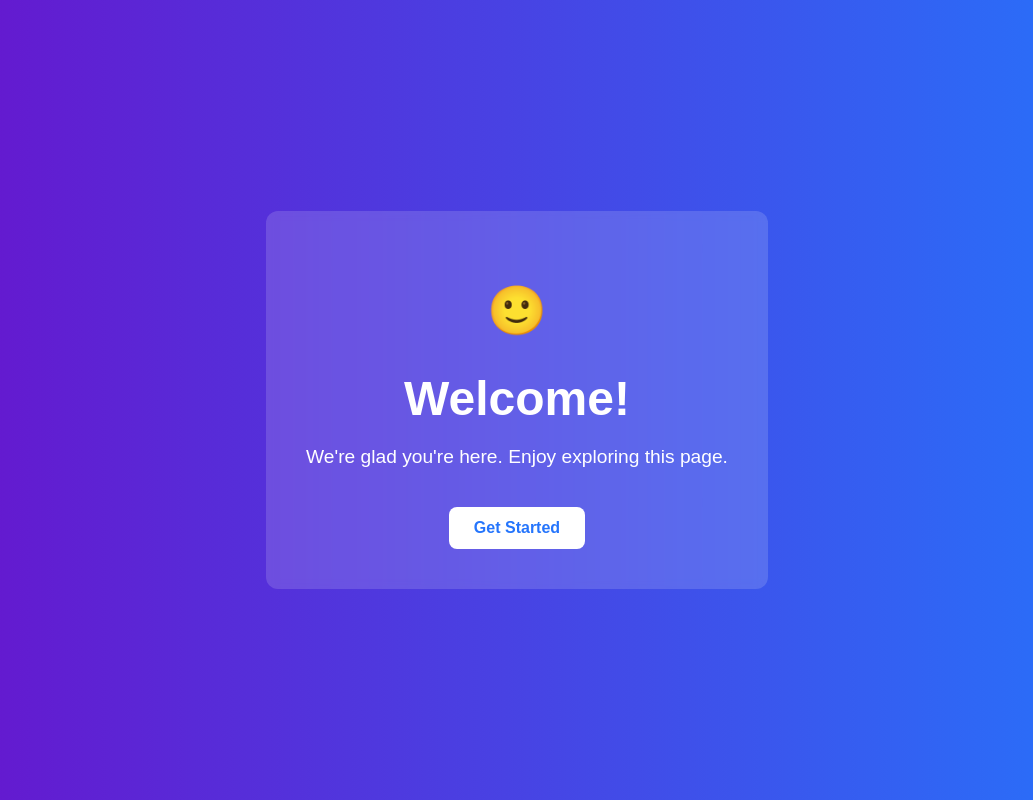
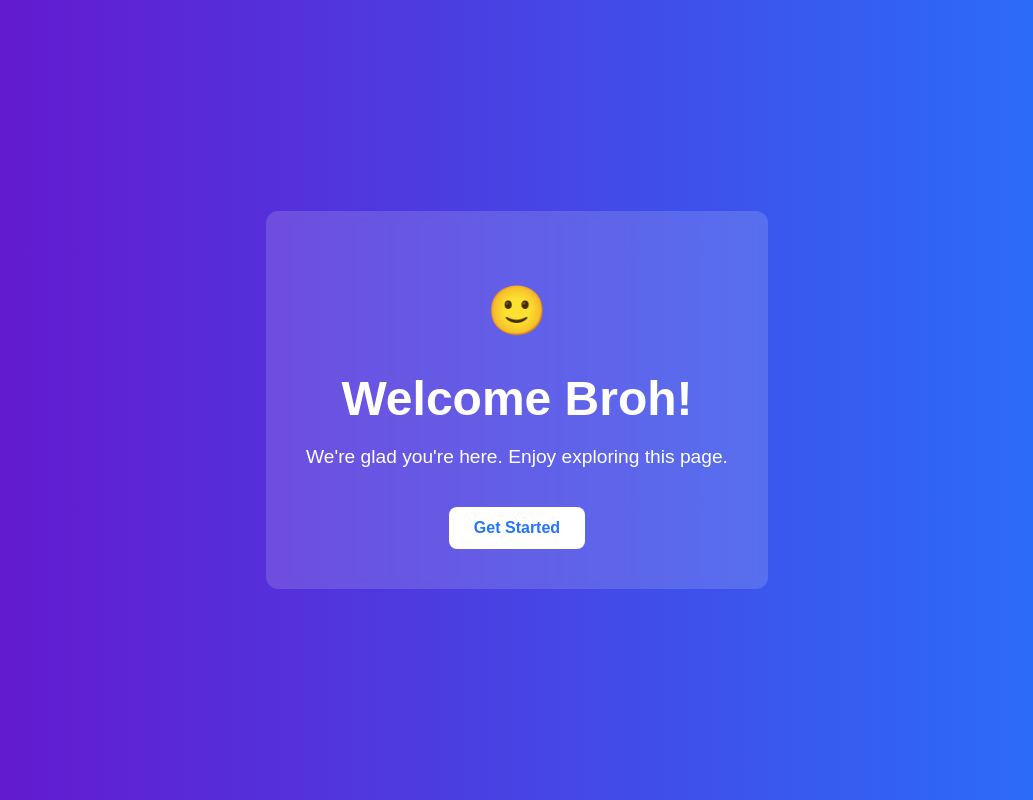
Before and after one commit to MrWizard-Git/Next-Level, a plain HTML site: page index.html in a window 1280 px wide. Shown: the whole page, without its empty margins (123-1156 px from the left). Drawn offline with Linux system fonts and the light colour scheme.

Commit message:
First V3 of index.html

```diff
--- a/index.html
+++ b/index.html
@@ -56,7 +56,7 @@
 
     <div class="welcome-box">
         <h1>🙂</h1>
-        <h1>Welcome!</h1>
+        <h1>Welcome Broh!</h1>
         <p>We're glad you're here. Enjoy exploring this page.</p>
         <a href="#" class="btn">Get Started</a>
     </div>
```
